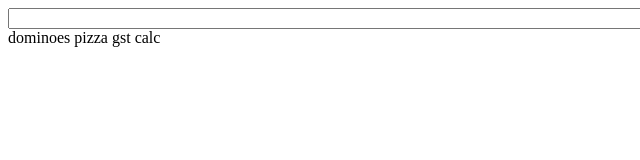
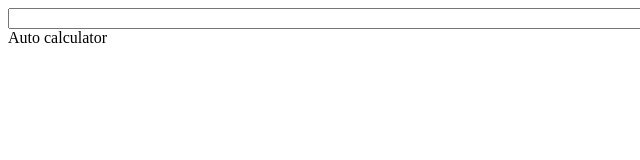
Before and after one commit to html-tester-11/auto_calc, a plain HTML site: page index.html in a window 1280 px wide. Shown: the full height of the page, 0-640 px from the left. Drawn offline with Linux system fonts and the light colour scheme.

Commit message:
Update index.html

```diff
--- a/index.html
+++ b/index.html
@@ -13,6 +13,7 @@
   {
   var obj = new BigEval();
 			return  obj.exec(val)
+	  console.log(val)
 
     }
 
@@ -21,14 +22,14 @@
       var numString = document.getElementById('_word').value;
    			n=_ab(numString)
       document.getElementById('container').innerHTML = `total value of ${n[0]} after gst would be ${n[1]}`;
-	    console.log(numString);
+// 	    console.log(numString);
     }
 
 </script>
 
   <input type="text" id="_word" size="100" onkeyup="auto_update();"
   br/>
-  <div id="container">  dominoes pizza gst calc </div>
+  <div id="container">  Auto calculator </div>
 
 </body>
 </html>
```
